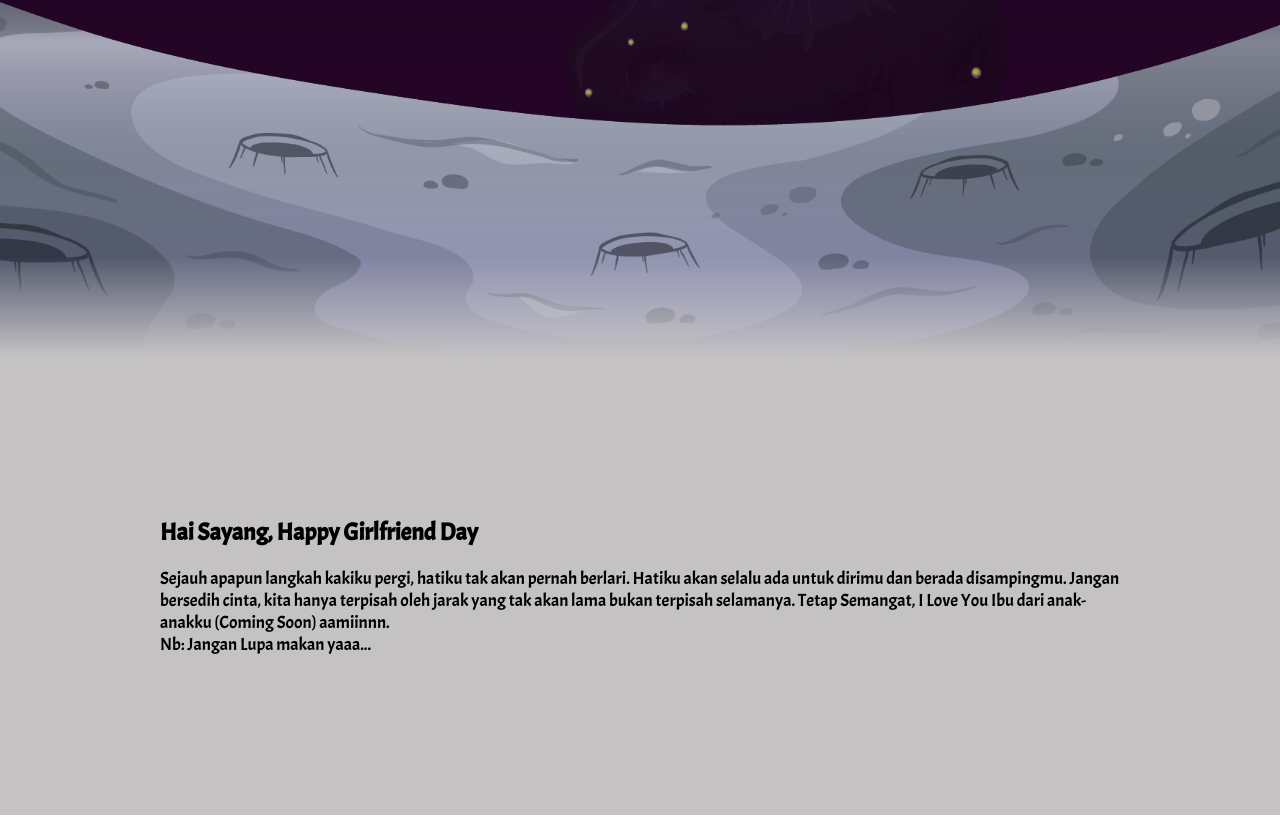
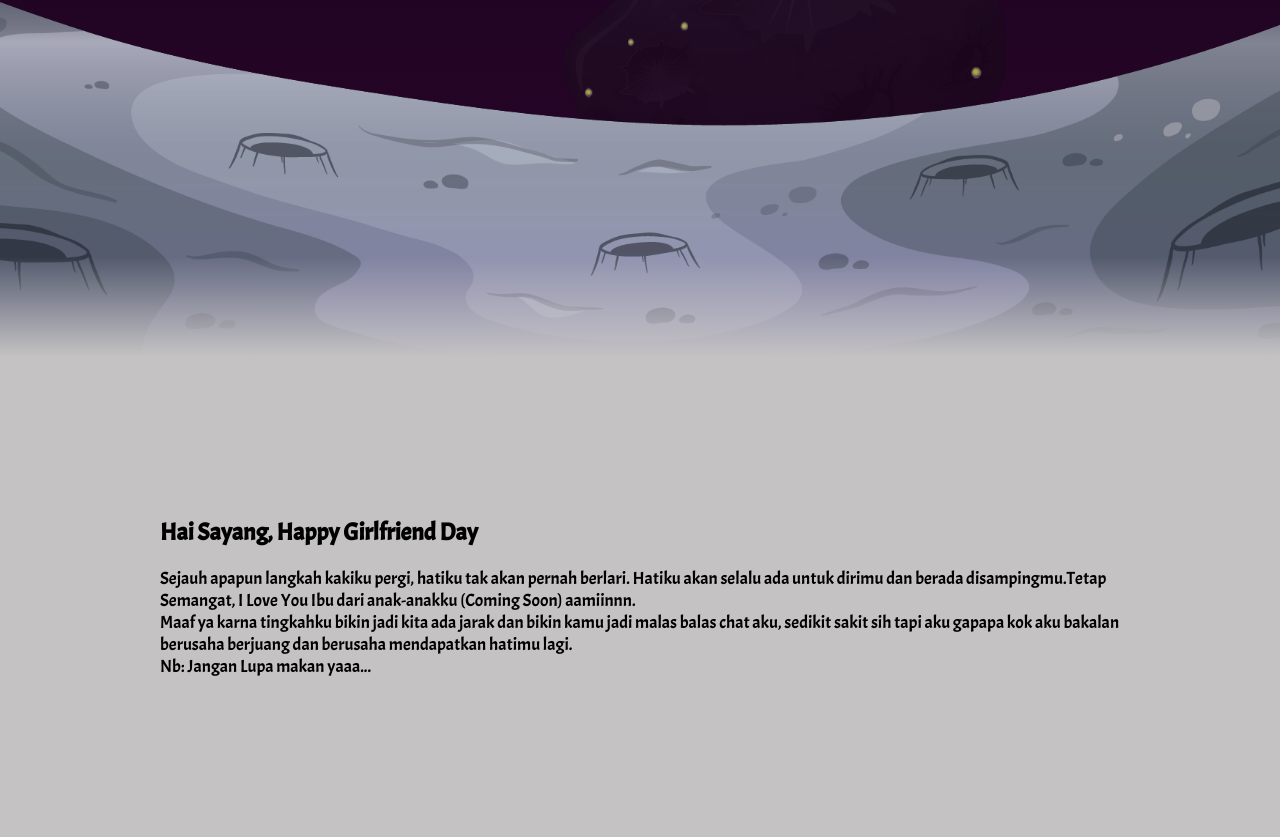
Before and after one commit to KidZonk/KidZonk.github.io, a plain HTML site: page index.html in a window 1280 px wide. Shown: the part 1243-2080 px from the top of the page. Before the commit the page ends 2058 px from the top, so only its background shows below. Drawn offline with Linux system fonts and the light colour scheme.

Commit message:
Update index.html

```diff
--- a/index.html
+++ b/index.html
@@ -16,7 +16,8 @@
     </div>
     <div class="description">
         <h2>Hai Sayang, Happy Girlfriend Day</h2><br>
-        <p>Sejauh apapun langkah kakiku pergi, hatiku tak akan pernah berlari. Hatiku akan selalu ada untuk dirimu dan berada disampingmu. Jangan bersedih cinta, kita hanya terpisah oleh jarak yang tak akan lama bukan terpisah selamanya. Tetap Semangat, I Love You Ibu dari anak-anakku (Coming Soon) aamiinnn.</p>
+        <p>Sejauh apapun langkah kakiku pergi, hatiku tak akan pernah berlari. Hatiku akan selalu ada untuk dirimu dan berada disampingmu.Tetap Semangat, I Love You Ibu dari anak-anakku (Coming Soon) aamiinnn.</p>
+        <p>Maaf ya karna tingkahku bikin jadi kita ada jarak dan bikin kamu jadi malas balas chat aku, sedikit sakit sih tapi aku gapapa kok aku bakalan berusaha berjuang dan berusaha mendapatkan hatimu lagi.</p>
         <p>Nb: Jangan Lupa makan yaaa...</p>
     </div>
     <script src="script.js"></script>
```
